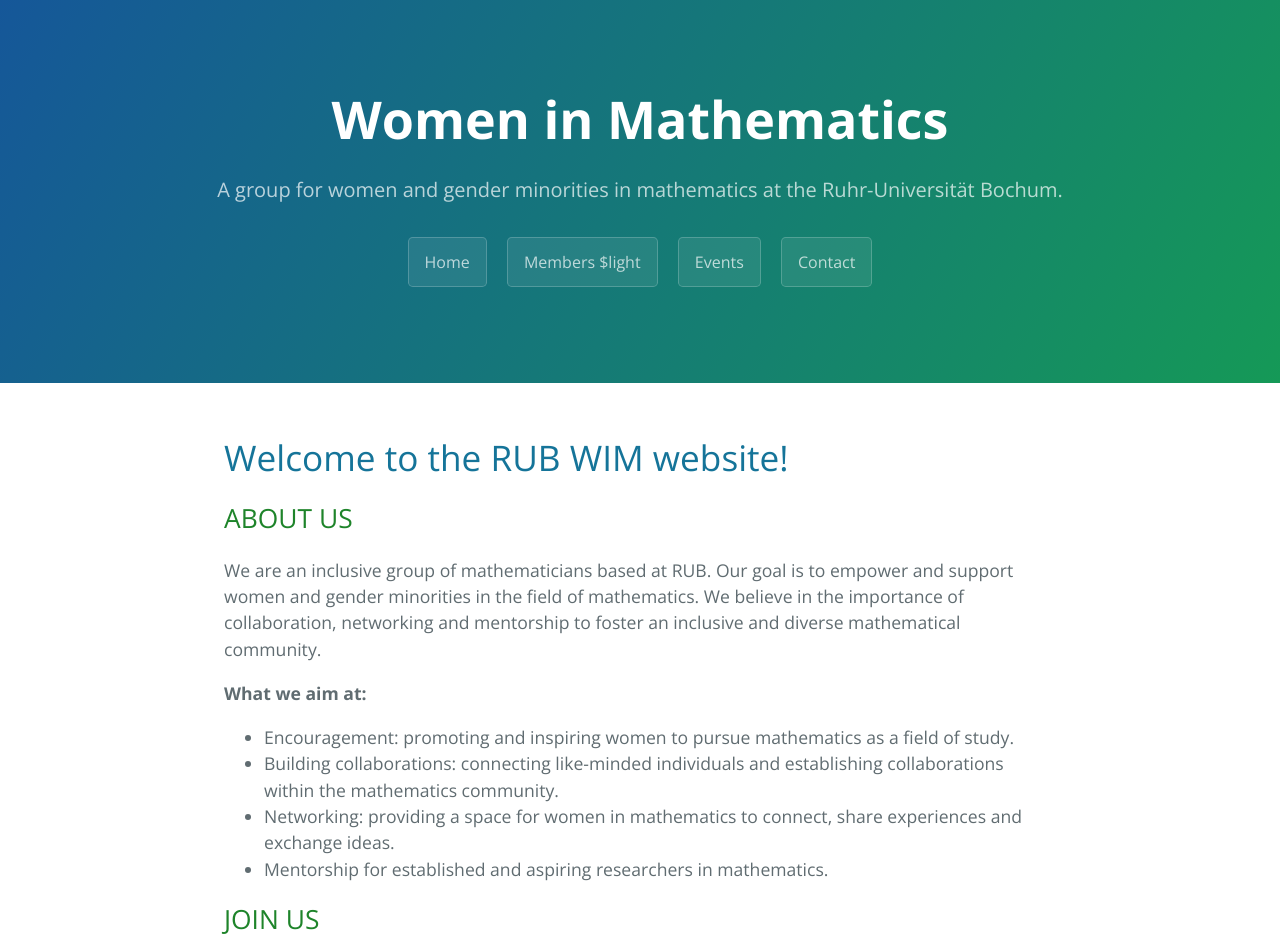
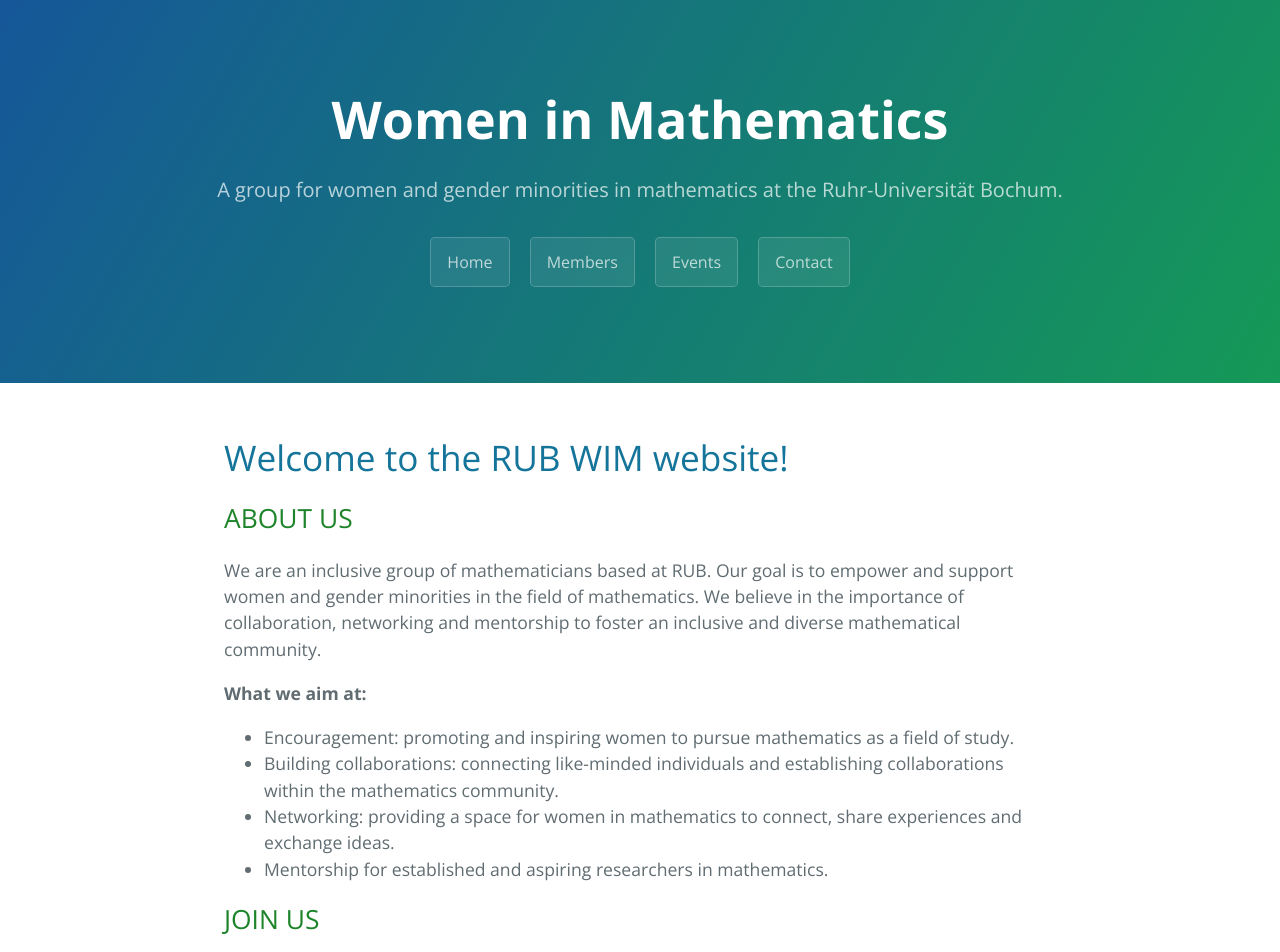
Before and after one commit to rub-wim/rub-wim.github.io, a Jekyll site: the page built from index.md, in a window 1280 px wide. Shown: the top 952 px of the page. Built offline with Jekyll 4.4.1, drawn with Linux system fonts in a browser that asks for light colours; comment, search, counter and statistics services are not loaded.

Commit message:
Update default.html

```diff
--- a/_layouts/default.html
+++ b/_layouts/default.html
@@ -35,7 +35,7 @@
       {% endif %}
       {% if site.show_downloads %}
       <a href="./index.html" class="btn">Home</a>
-      <a href="./members.html" class="btn">Members $light</a>
+      <a href="./members.html" class="btn">Members</a>
       <a href="./events.html" class="btn">Events</a>
       <a href="./contact.html" class="btn">Contact</a>
       {% endif %}
```
